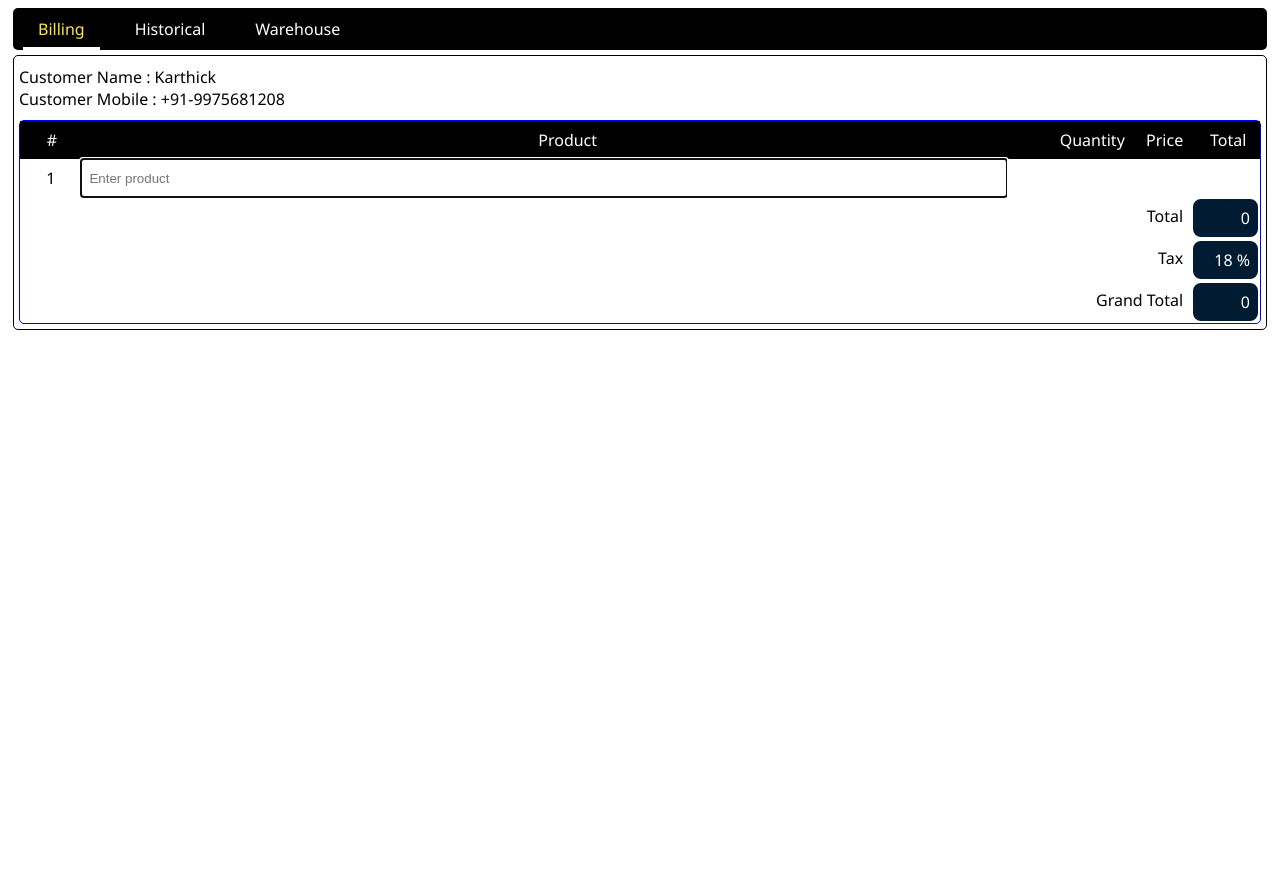
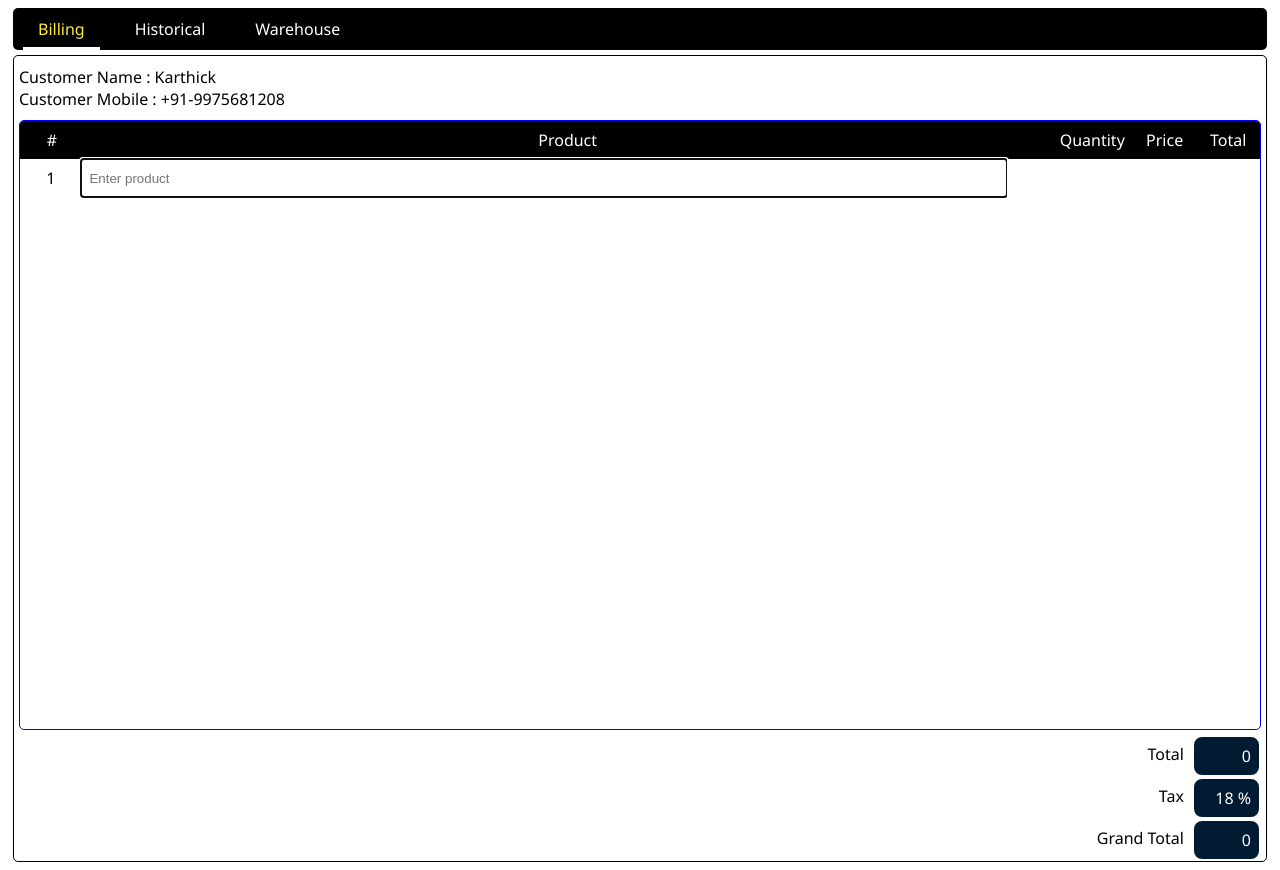
Before and after one commit to karthick-2021/acc-man, an Angular app: page / in a window 1280 px wide. Before the commit the page ends 800 px from the top, so only its background shows below. Built offline with nearby package versions, Linux system fonts and the light colour scheme.

Commit message:
grand total fixed to bottom and table overflow added

```diff
--- a/src/app/billing/live/live.component.html
+++ b/src/app/billing/live/live.component.html
@@ -16,6 +16,8 @@
             <input type="text" class="live-billing-table-data" [(ngModel)]="data.price" (blur)="addNewRow(data)">
             <div class="live-billing-table-data">{{ getSubTotal(data) }}</div>
         </div>
+    </div>
+    <div class="live-billing-footer">
         <div class="live-billing-table-footers">
             <div class="live-billing-table-footer"></div> <div class="live-billing-table-footer"></div>
             <div class="live-billing-table-footer">Total</div>
--- a/src/app/billing/live/live.component.scss
+++ b/src/app/billing/live/live.component.scss
@@ -11,6 +11,8 @@ $product-width: 100rem;
     border: 1px solid blue;
     border-radius: 5px;
     margin: 5px;
+    height: calc(100vh - 15vw);
+    overflow-y: auto;
 }
 
 .live-billing-table-headers {
@@ -36,6 +38,7 @@ $product-width: 100rem;
 .live-billing-table-datas {
     display: flex;
 }
+
 .live-billing-table-data {
     width: 5rem;
     border: none;
@@ -54,6 +57,11 @@ $product-width: 100rem;
 }
 .live-billing-table-data:last-child {
     border-right: none;
+}
+
+
+.live-billing-footer {
+    margin-right: 5px;
 }
 
 .live-billing-table-footers {
```
